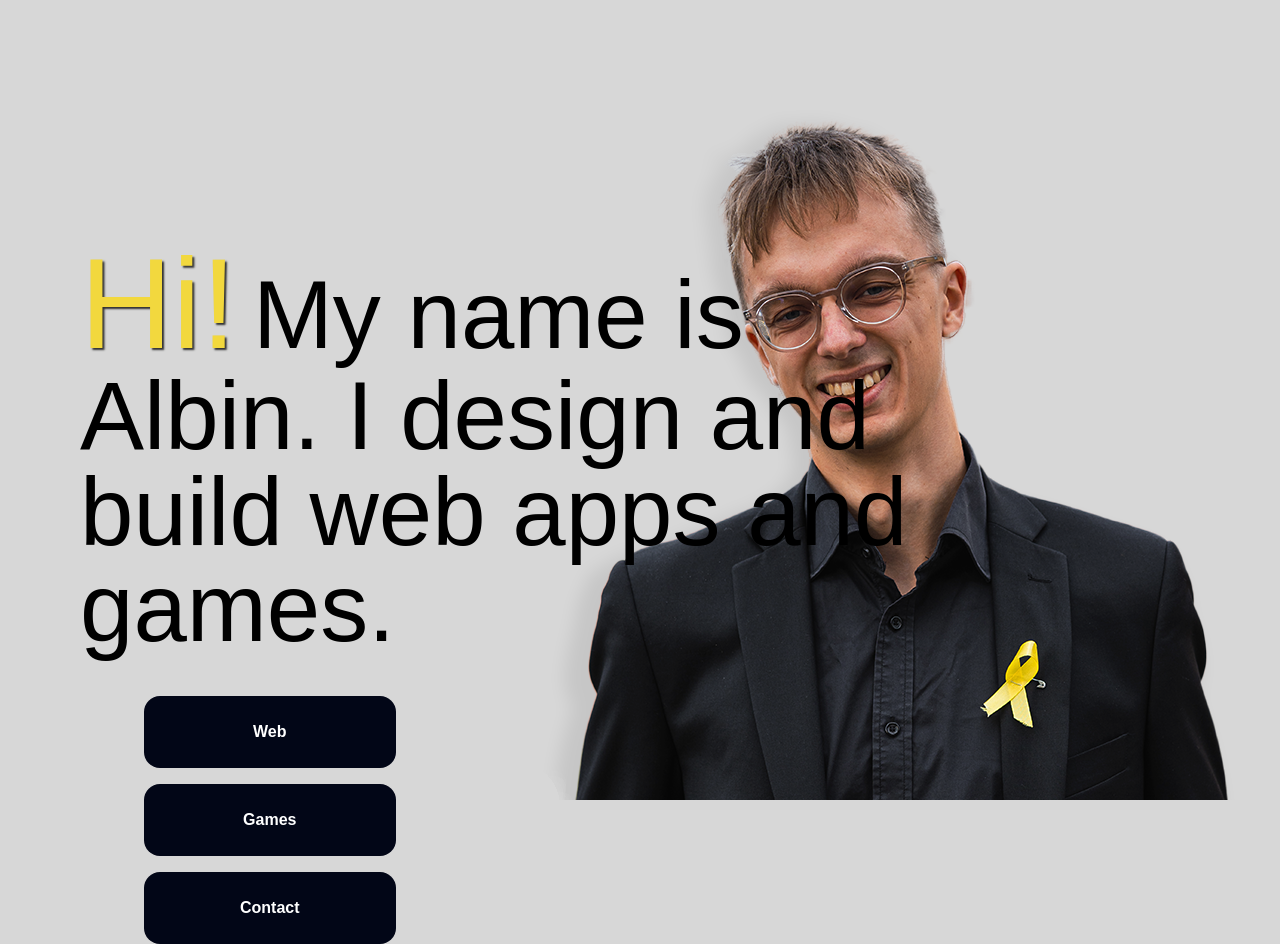
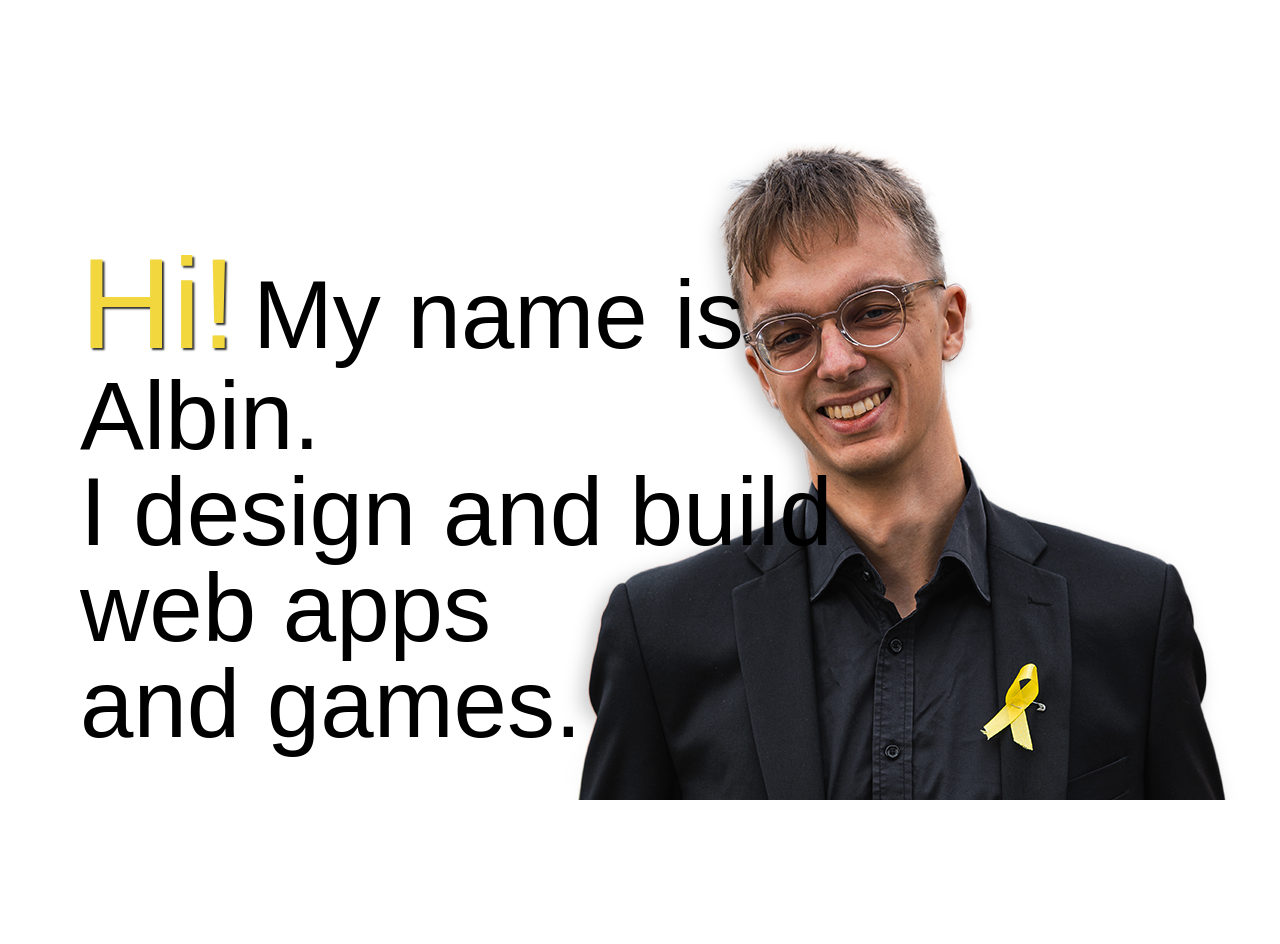
Before and after one commit to Albus00/portfolio, a SvelteKit app: page / in a window 1280 px wide. After the commit the page ends 800 px from the top, so only its background shows below. Built offline with nearby package versions, Linux system fonts and the light colour scheme; a web font is replaced by a local one.

Commit message:
base for hero done

```diff
--- a/src/app.css
+++ b/src/app.css
@@ -7,7 +7,7 @@
   font-weight: 400;
   font-style: normal;
 
-  @apply bg-base;
+  @apply bg-white;
 }
 
 /* https://fonts.adobe.com/fonts/rotulo-variable?vf-font-size=100&vf-font=RotuloVariable-CompressedThin&vf-axes=slnt,0,wght,700,wdth,50 */
--- a/src/routes/hero.svelte
+++ b/src/routes/hero.svelte
@@ -20,12 +20,12 @@
 	>
 		<div class=" pt-[12%] w-3/4">
 			<h1 class="h1-variant mr-3">Hi!</h1>
-			<h1>My name is Albin. I design and build web apps and games.</h1>
+			<h1>My name is Albin.<br /> I design and build web apps<br /> and games.</h1>
 		</div>
-		<div class="flex flex-col w-fit gap-y-4 pl-16 pt-10">
+		<!-- <div class="flex flex-col w-fit gap-y-4 pl-16 pt-10">
 			<Button>Web</Button>
 			<Button>Games</Button>
 			<Button>Contact</Button>
-		</div>
+		</div> -->
 	</div>
 </section>
```
Also changed, not shown: src/lib/assets/albinkjellberg.png.
